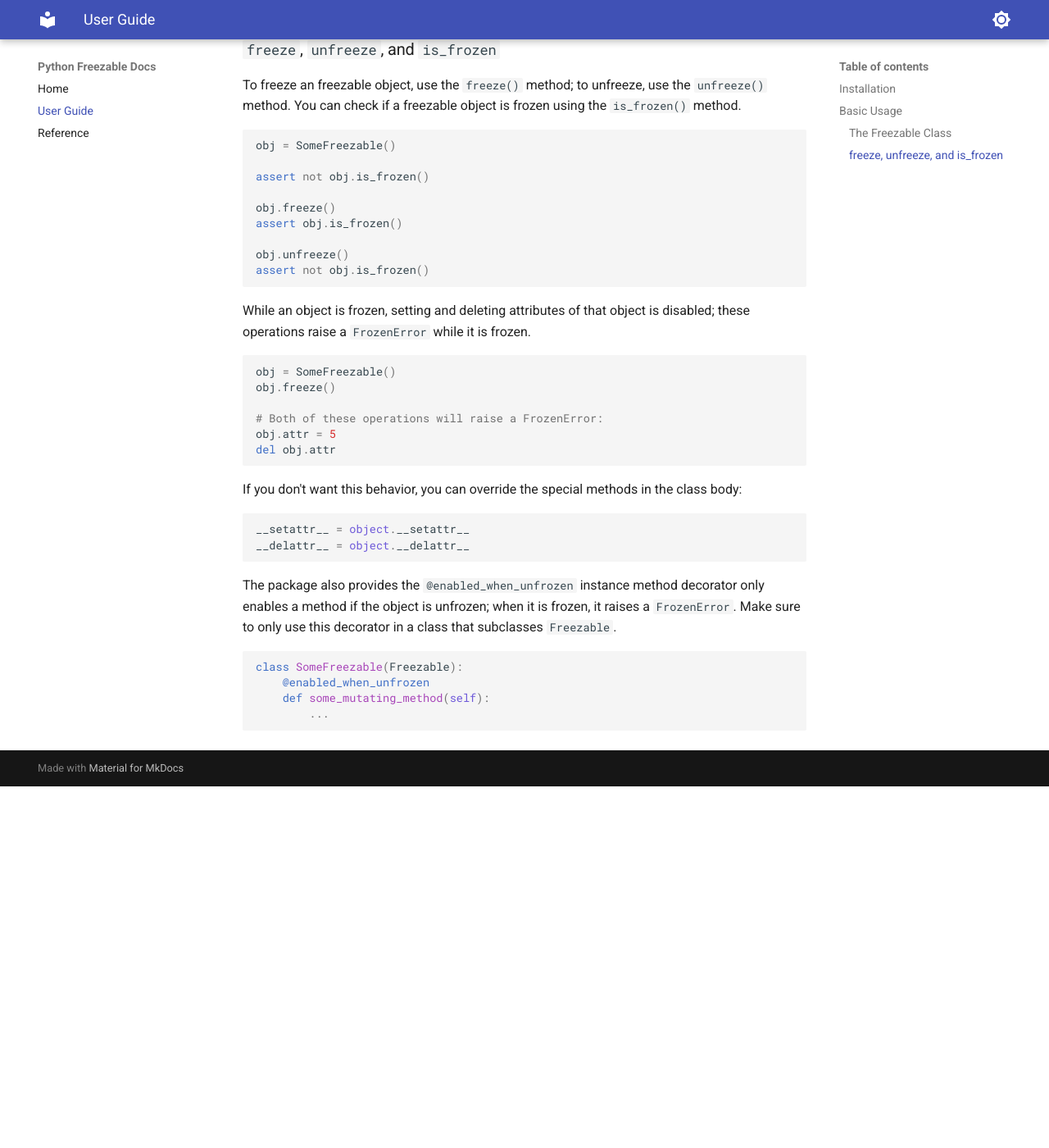
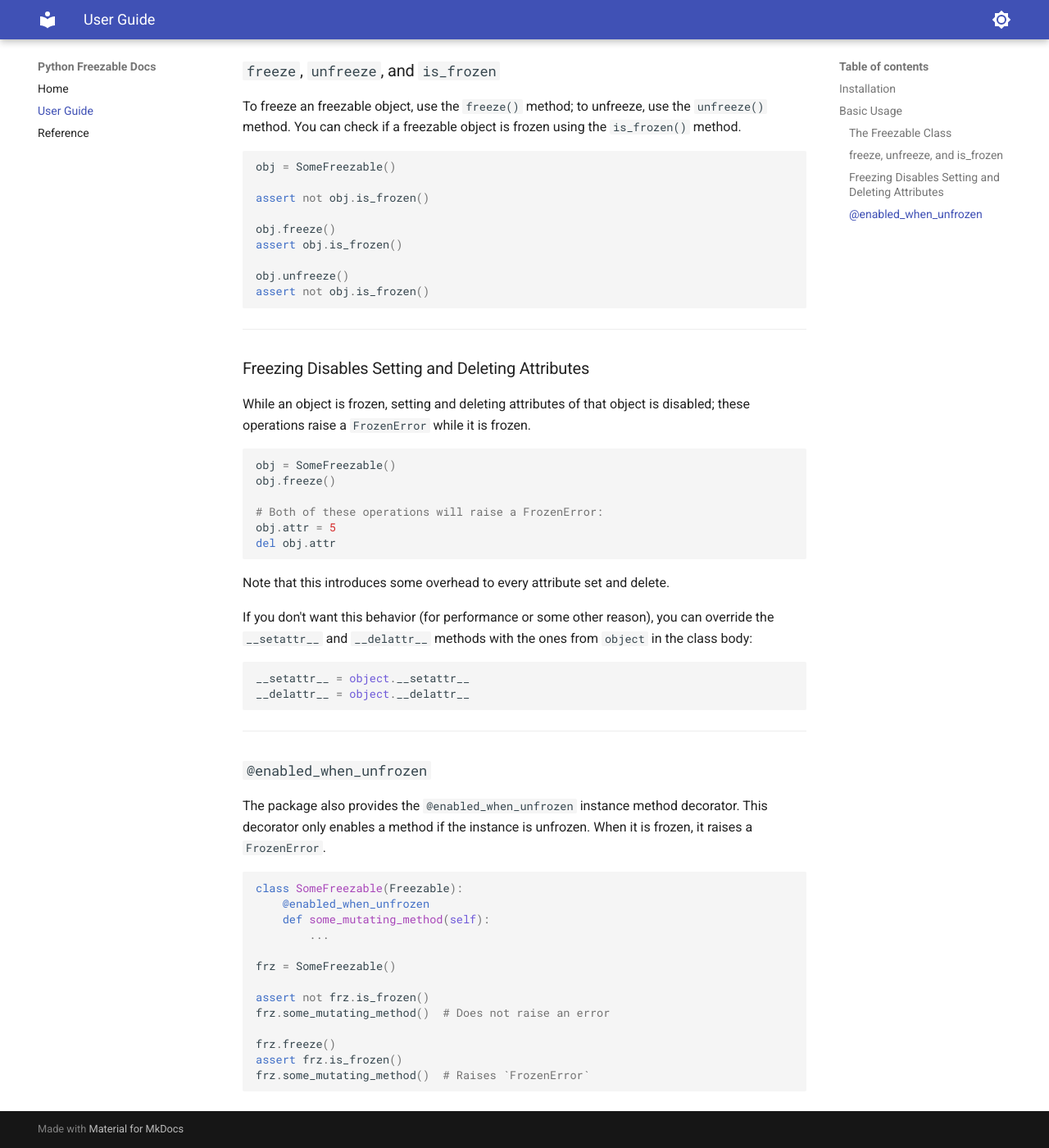
Before and after one commit to ederic-oytas/freezable-mixin, an MkDocs documentation site: the page built from docs/user-guide.md, in a window 1280 px wide and 1400 px high, scrolled down 643 px. Shown: the whole window at 82% size. Built offline with MkDocs 1.6.1 and Material for MkDocs 9.7.7, drawn with Linux system fonts in a browser that asks for light colours; before the commit the page ends 1602 px from its top, so only the background shows below that.

Commit message:
Update user-guide.md

````diff
--- a/docs/user-guide.md
+++ b/docs/user-guide.md
@@ -27,6 +27,8 @@ class SomeFreezable(Freezable):
 **You do not need to call __init__ for this class;** you only need to subclass
 it.
 
+---
+
 ### `freeze`, `unfreeze`, and `is_frozen`
 
 To freeze an freezable object, use the `freeze()` method; to unfreeze, use
@@ -45,6 +47,10 @@ obj.unfreeze()
 assert not obj.is_frozen()
 ```
 
+---
+
+### Freezing Disables Setting and Deleting Attributes
+
 While an object is frozen, setting and deleting attributes of that object
 is disabled; these operations raise a `FrozenError` while it is frozen.
 
@@ -57,21 +63,37 @@ obj.attr = 5
 del obj.attr
 ```
 
-If you don't want this behavior, you can override the special methods in the
-class body:
+Note that this introduces some overhead to every attribute set and delete.
+
+If you don't want this behavior (for performance or some other reason), you can
+override the `__setattr__` and `__delattr__` methods with the ones from
+`object` in the class body:
 ```python
 __setattr__ = object.__setattr__
 __delattr__ = object.__delattr__
 ```
 
+---
+
+### `@enabled_when_unfrozen`
+
 The package also provides the `@enabled_when_unfrozen` instance method
-decorator only enables a method if the object is unfrozen; when it is frozen,
-it raises a `FrozenError`. Make sure to only use this decorator in a class
-that subclasses `Freezable`.
+decorator. This decorator only enables a method if the instance is unfrozen.
+When it is frozen, it raises a `FrozenError`.
 
 ```python
 class SomeFreezable(Freezable):
     @enabled_when_unfrozen
     def some_mutating_method(self):
         ...
+
+frz = SomeFreezable()
+
+assert not frz.is_frozen()
+frz.some_mutating_method()  # Does not raise an error
+
+frz.freeze()
+assert frz.is_frozen()
+frz.some_mutating_method()  # Raises `FrozenError`
+
 ```
````
